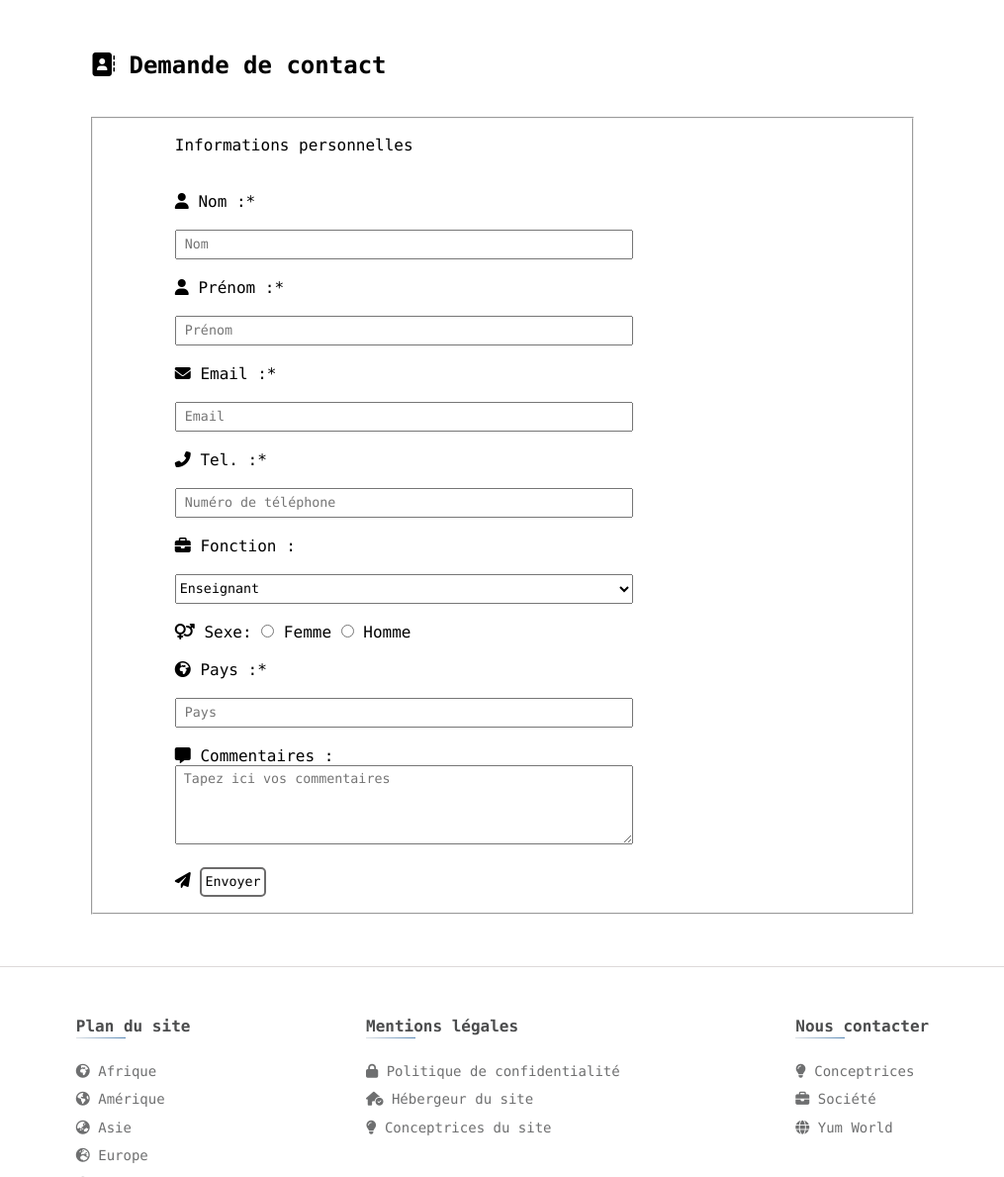
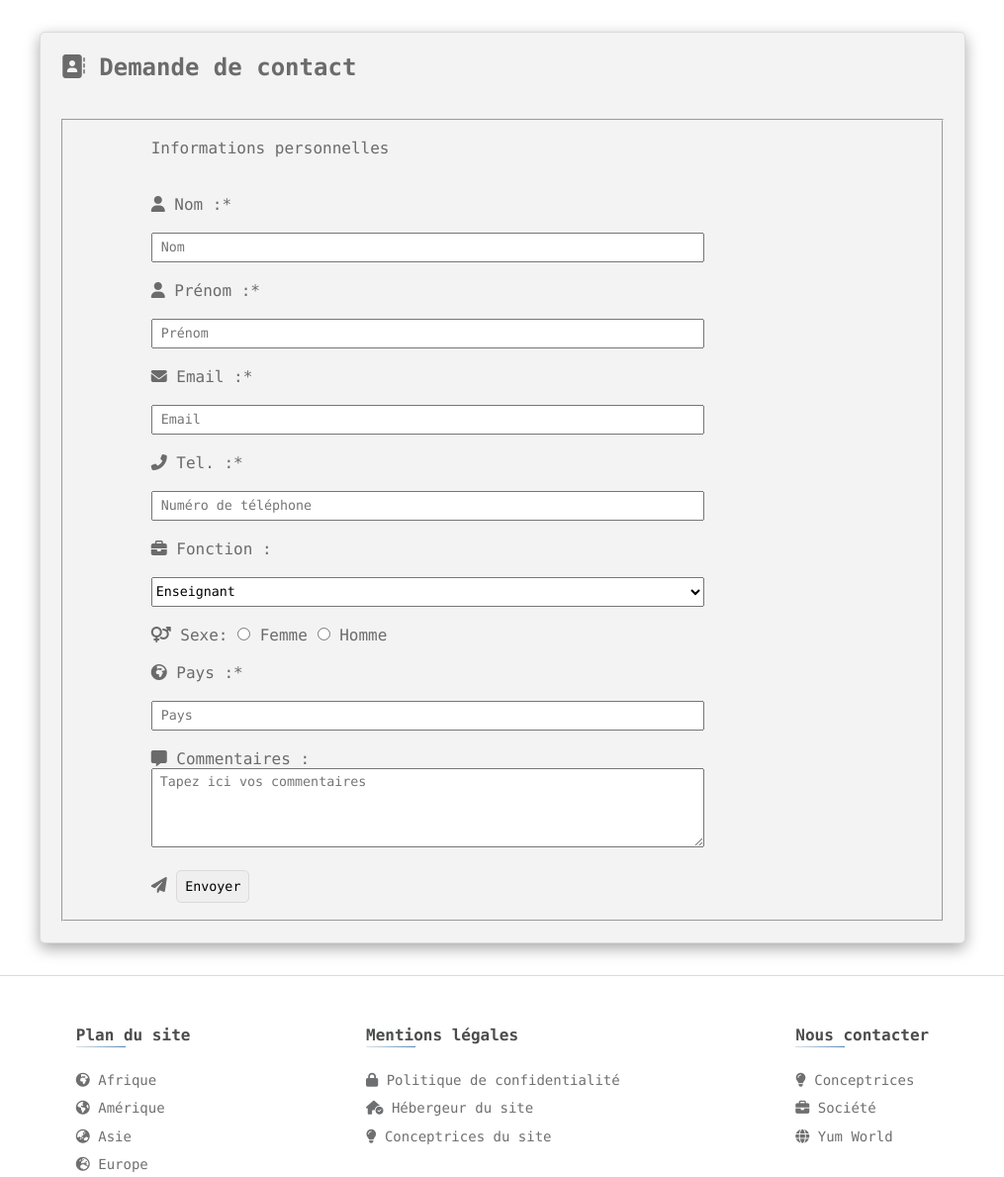
Before and after one commit to mrwtrbi/Yum-World, a PHP site: page /php/formulaire.php in a window 1280 px wide. Shown: the part 207-1396 px from the top of the page at 99% size, without its empty margins (132-1147 px from the left). Run offline with PHP 8.4, Linux system fonts and the light colour scheme; some libraries are stand-ins or nearby versions.

Commit message:
Add files via upload

```diff
--- a/css/formulaire.css
+++ b/css/formulaire.css
@@ -1,8 +1,22 @@
 #form {
-  margin-top: 5%;
-  margin-bottom: 5%;
-  margin-left: 10%;
-  margin-right: 10%;
+  margin-left: auto;
+  margin-right: auto;
+  margin-top: 2em;
+  margin-bottom: 2em;
+	width: 90%;
+	color: #6c6b6b;
+	background: #f3f3f3;
+	border-radius: 5px;
+	/*text-align: center;*/
+	padding: 2%;
+	border: 1px solid #ddd9d9;
+	transition: 0.2s;
+	/*display: flex;*/
+	/*flex-direction: row;*/
+	/*align-items: stretch;
+	justify-content: center;*/
+	text-decoration: none;
+  box-shadow: rgba(0, 0, 0, 0.35) 0px 5px 15px;
 }
 
 .h2 {
@@ -21,7 +35,9 @@
   padding-top: 5px;
 }
 
+
 #champs {
+  width: 90%;
   margin-left: 10%;
   margin-right: 10%;
   margin-top: 2%;
@@ -29,11 +45,11 @@
 }
 
 #button {
-    border: none;
-    width: 10%;
-    height: 30px;
-    cursor: pointer;
-    background-color: white;
-    border: 2px solid #6c6b6b;
+  padding: 1%;
+  border: 1px solid #ddd9d9;
   border-radius: 5px;
 }
+
+#button:hover{
+  cursor: pointer;
+}
--- a/css/header.css
+++ b/css/header.css
@@ -45,6 +45,8 @@
 	text-align: center;
 	border-bottom: 1px solid #ddd9d9;
 	border-top: 1px solid #ddd9d9;
+
+
 }
 
 
--- a/css/plats.css
+++ b/css/plats.css
@@ -57,10 +57,6 @@
 	text-align: center;
 }
 
-.add {
-	white-space: nowrap;
-}
-
 .titre {
 	margin: 5px;
 	color : black;
```
Also changed, not shown: css/plat.css (+139 -0 lines). Lines whose indentation alone changed are shown as unchanged.
